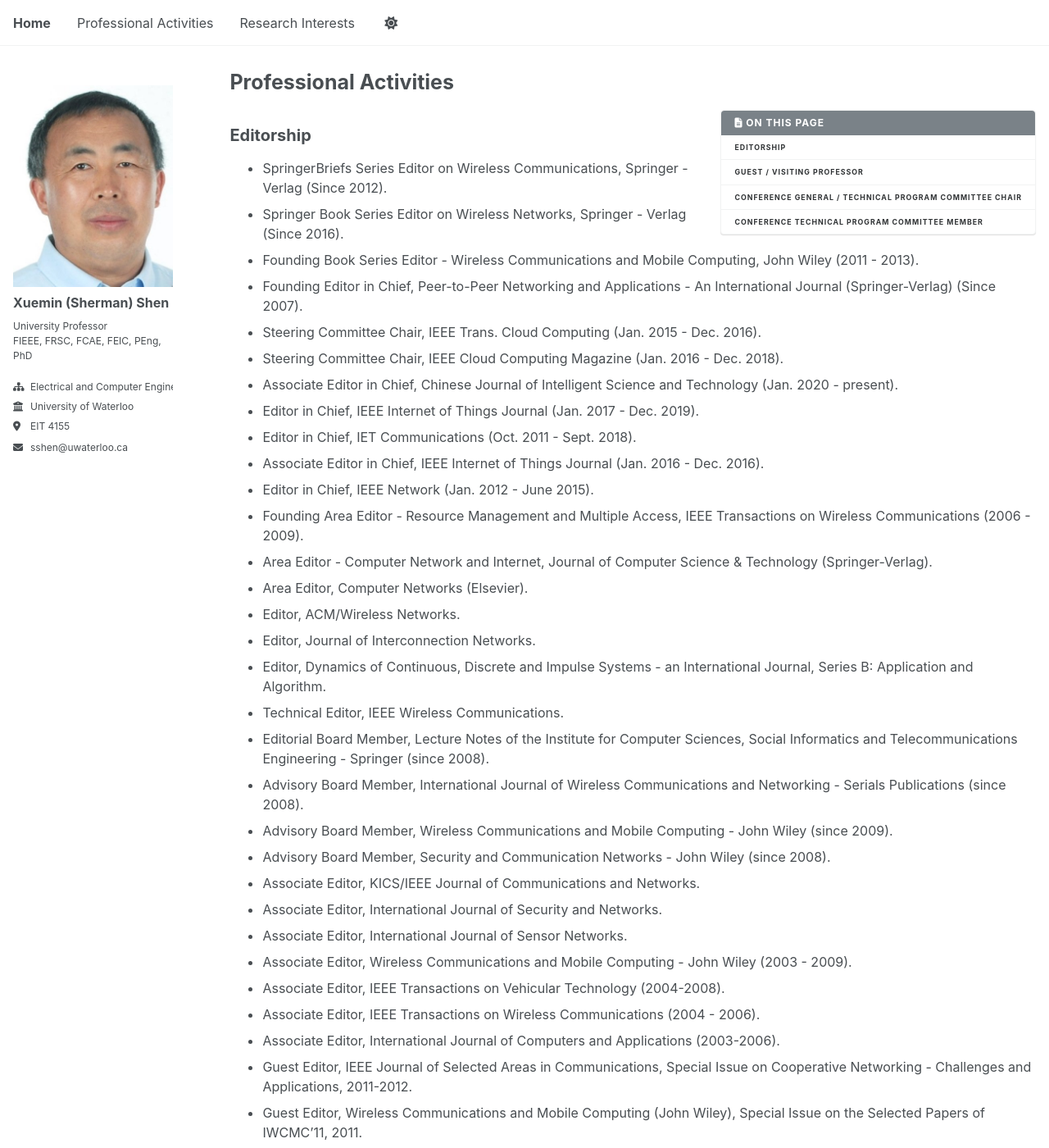
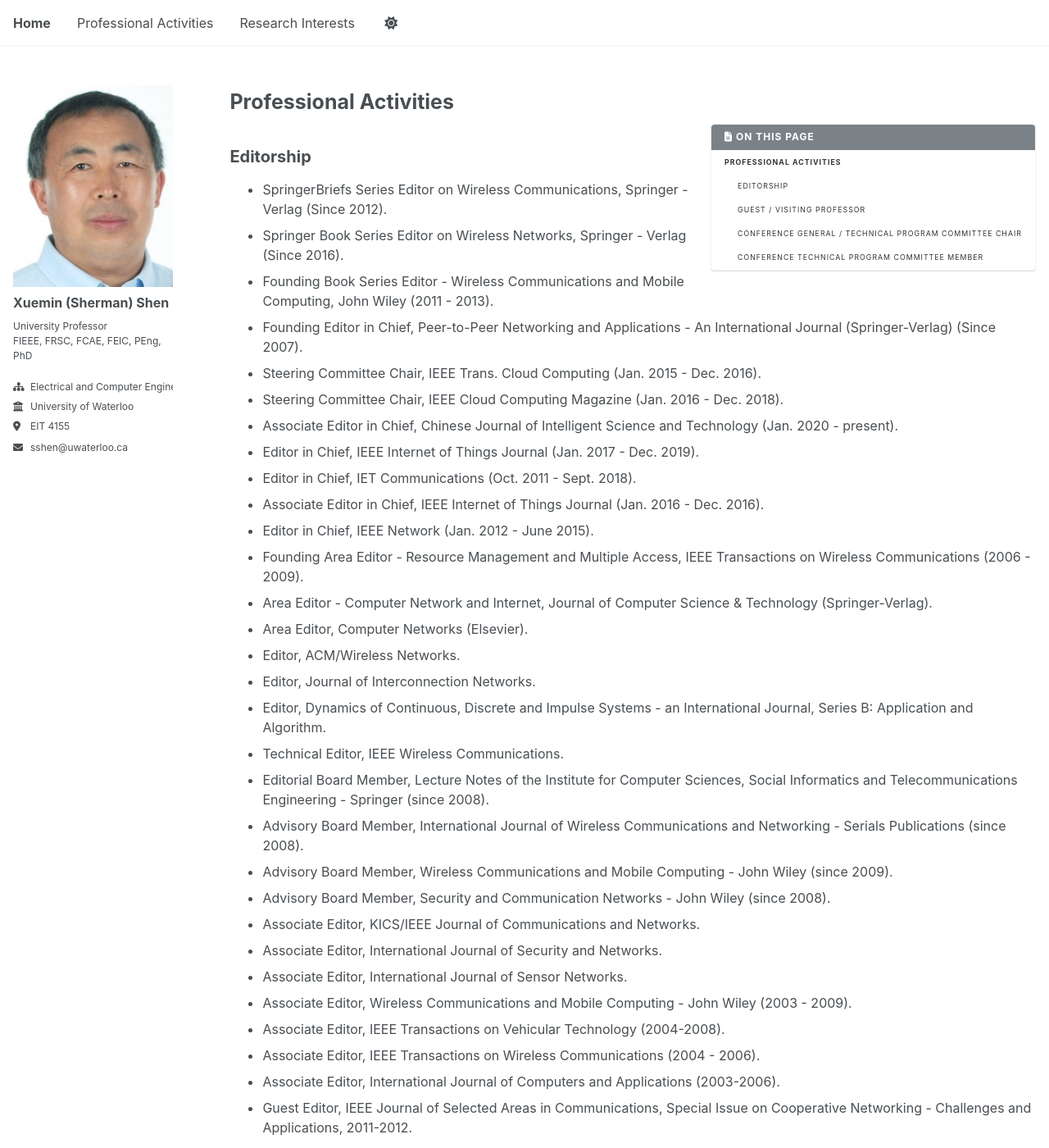
Before and after one commit to m64he/sshen, a Jekyll site: the page built from _pages/professional-activities.md, in a window 1280 px wide and 1400 px high. Shown: the whole window at 82% size. Built offline with Jekyll 4.4.1, drawn with Linux system fonts in a browser that asks for light colours; a script that is not in the unit is left out.

Commit message:
Update professional-activities.md

```diff
--- a/_pages/professional-activities.md
+++ b/_pages/professional-activities.md
@@ -4,7 +4,15 @@
 permalink: /professional-activities/
 author_profile: true
 ---
+
+<style>
+.page__title {
+  display: none;
+}
+</style>
+
 <a id="professional-activities_top"></a>
+# Professional Activities
 
 {% include toc %}
 
```
